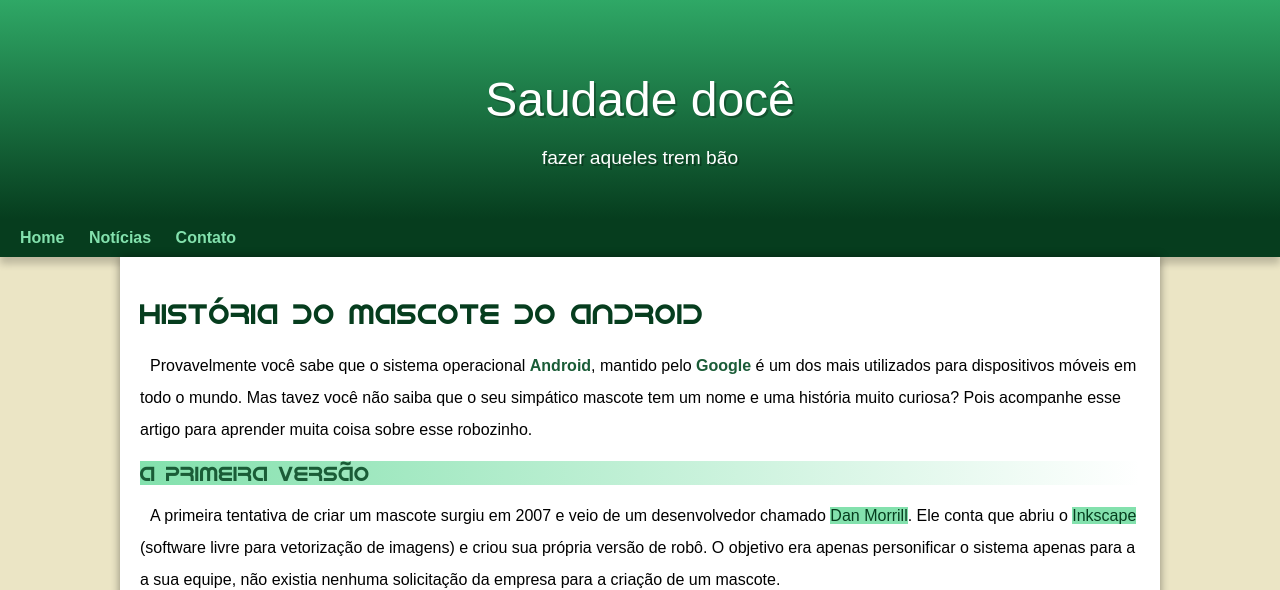
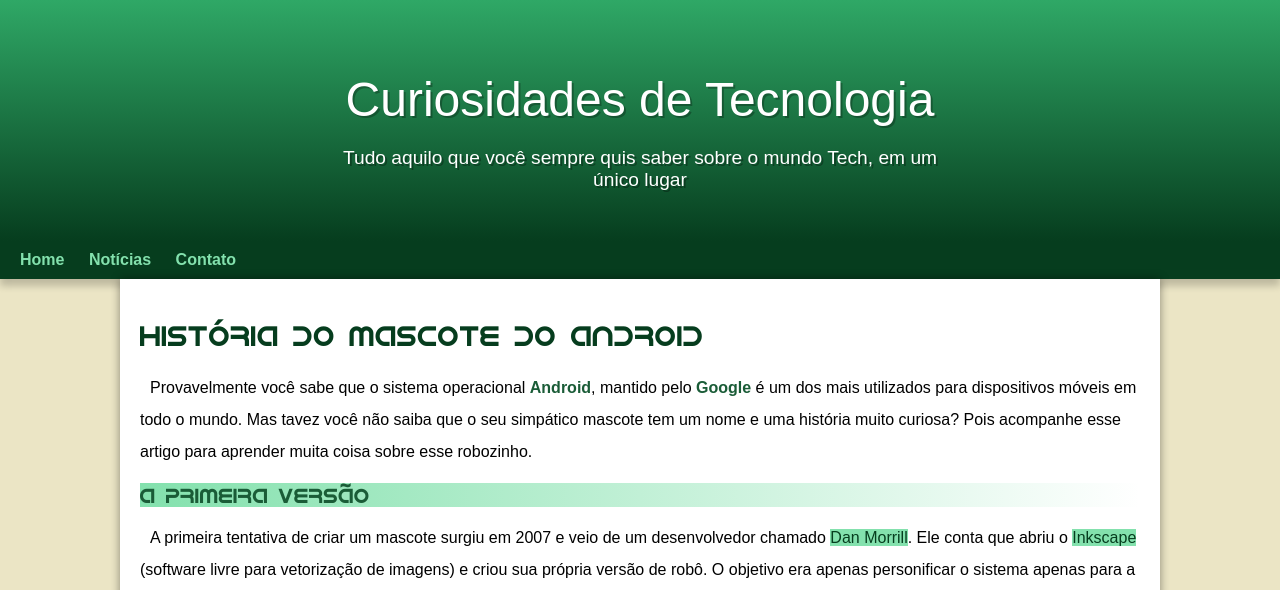
Before and after one commit to matheustudio5/projeto-android, a plain HTML site: page index.html in a window 1280 px wide. Shown: the top 590 px of the page. Drawn offline with Linux system fonts and the light colour scheme; a web font is replaced by a local one.

Commit message:
Update index.html

```diff
--- a/index.html
+++ b/index.html
@@ -9,8 +9,8 @@
 </head>
 <body>
     <header>
-        <h1>Saudade docê</h1>
-        <p>fazer aqueles trem bão</p>
+        <h1>Curiosidades de Tecnologia</h1>
+        <p>Tudo aquilo que você sempre quis saber sobre o mundo Tech, em um único lugar</p>
     </header>
     <nav>
         <a href="#">Home</a>
```
